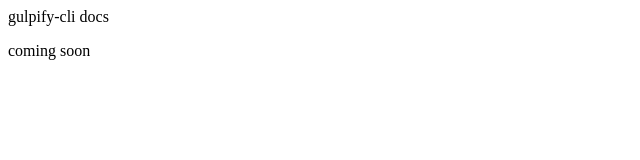
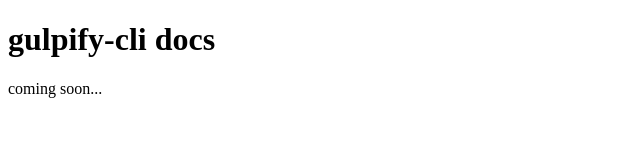
Before and after one commit to arakilian0/gulpify-cli, a website: page docs/docs/index.html in a window 1280 px wide. Shown: the whole page, without its empty margins (0-640 px from the left). Drawn offline with Linux system fonts and the light colour scheme.

Commit message:
MINOR change to docs

```diff
--- a/docs/docs/index.html
+++ b/docs/docs/index.html
@@ -7,7 +7,7 @@
 	<title>Gulpify-cli Docs</title>
 </head>
 <body>
-	<div>gulpify-cli docs</div>
-	<p>coming soon</p>
+	<h1>gulpify-cli docs</h1>
+	<p>coming soon...</p>
 </body>
 </html>
```
